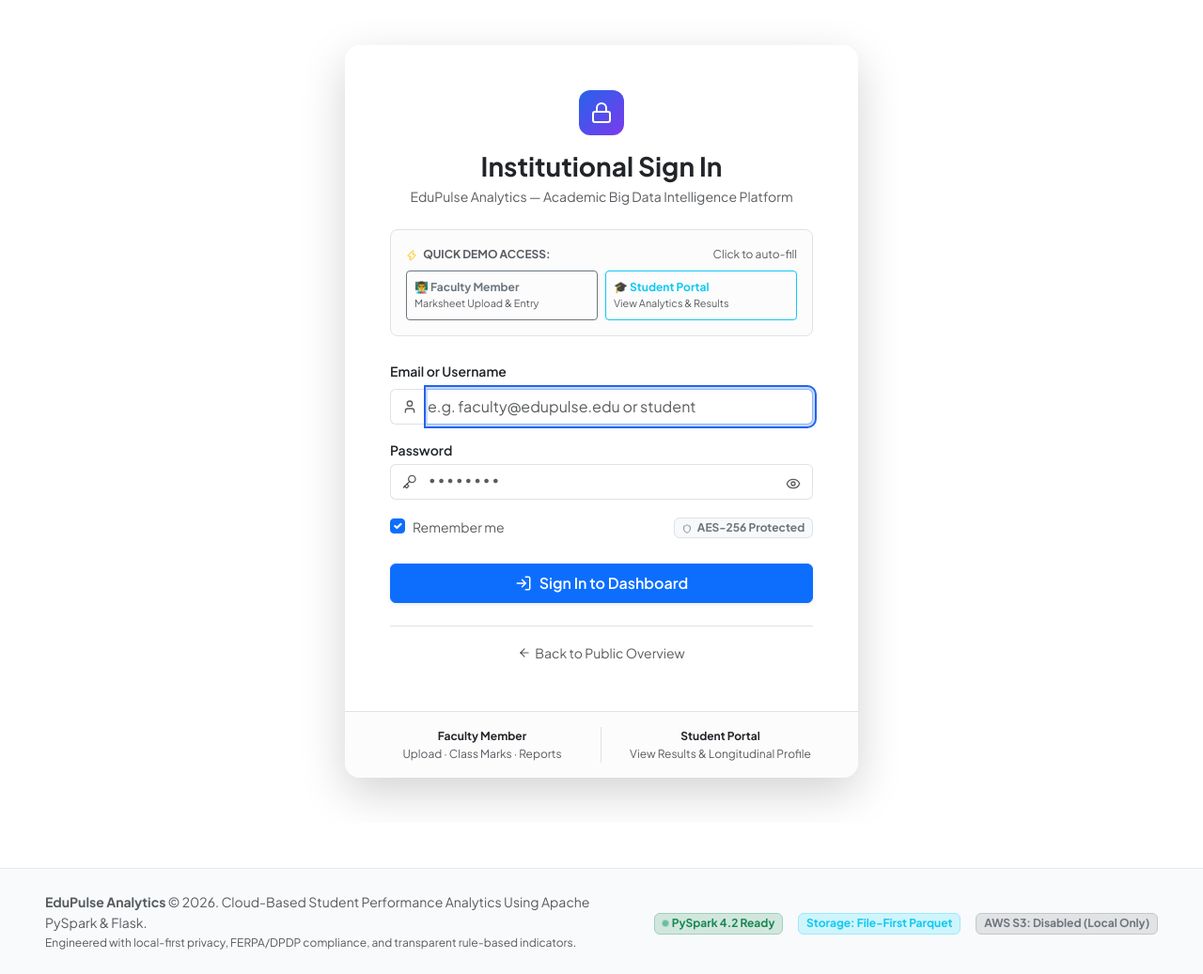
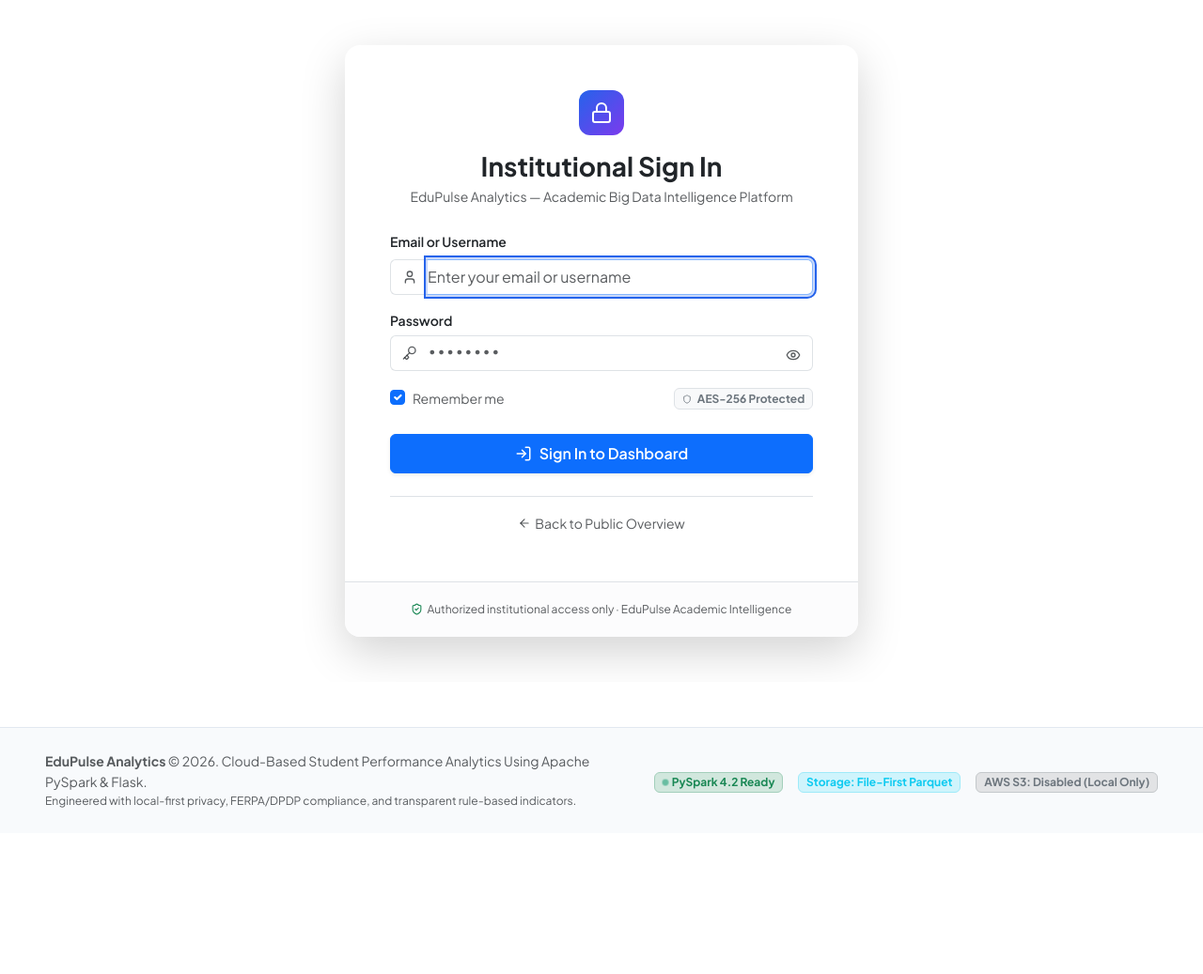
Before and after one commit to Abhinaiinjeti/Student-Performance-Analytics, a Flask app: page /login in a window 1280 px wide; the page is wider, and only the part inside the window is pictured. Shown: the part 79-1116 px from the top of that part at 94% size. After the commit the page ends 939 px from the top of that part, so only its background shows below. Run offline with Flask 3, Linux system fonts and the light colour scheme; some libraries are stand-ins or nearby versions.

Commit message:
Remove demo role buttons and role hints from login page

```diff
--- a/dashboard/templates/login.html
+++ b/dashboard/templates/login.html
@@ -35,30 +35,6 @@
                             {% endif %}
                         {% endwith %}
 
-                        <!-- Quick Role Demo Selector -->
-                        <div class="mb-4 p-3 rounded-3 bg-light-subtle border">
-                            <div class="d-flex align-items-center justify-content-between mb-2">
-                                <span class="extra-small text-uppercase fw-bold text-muted">
-                                    <i data-lucide="zap" style="width: 12px; height: 12px;" class="text-warning me-1"></i> Quick Demo Access:
-                                </span>
-                                <span class="extra-small text-muted">Click to auto-fill</span>
-                            </div>
-                            <div class="row g-2">
-                                <div class="col-6">
-                                    <button type="button" class="btn btn-outline-secondary btn-sm w-100 py-2 text-start" onclick="fillCredentials('faculty@edupulse.edu', 'Faculty@123', 'faculty')" title="Faculty Member - Upload & Class Marks">
-                                        <div class="fw-bold extra-small text-truncate">👨‍🏫 Faculty Member</div>
-                                        <div class="text-muted extra-small" style="font-size: 0.68rem;">Marksheet Upload & Entry</div>
-                                    </button>
-                                </div>
-                                <div class="col-6">
-                                    <button type="button" class="btn btn-outline-info btn-sm w-100 py-2 text-start" onclick="fillCredentials('student@edupulse.edu', 'Student@123', 'student')" title="Student - View Only Analytics">
-                                        <div class="fw-bold extra-small text-truncate">🎓 Student Portal</div>
-                                        <div class="text-muted extra-small" style="font-size: 0.68rem;">View Analytics & Results</div>
-                                    </button>
-                                </div>
-                            </div>
-                        </div>
-
                         <!-- Login Form -->
                         <form method="POST" action="{{ url_for('auth.login') }}" id="loginForm">
                             <input type="hidden" name="next" value="{{ next }}">
@@ -69,14 +45,13 @@
                                     <span class="input-group-text bg-white border-end-0 text-muted">
                                         <i data-lucide="user" style="width: 16px; height: 16px;"></i>
                                     </span>
-                                    <input type="text" class="form-control border-start-0 ps-0" id="identifier" name="identifier" value="{{ identifier or '' }}" placeholder="e.g. faculty@edupulse.edu or student" required autocomplete="username" autofocus>
+                                    <input type="text" class="form-control border-start-0 ps-0" id="identifier" name="identifier" value="{{ identifier or '' }}" placeholder="Enter your email or username" required autocomplete="username" autofocus>
                                 </div>
                             </div>
 
                             <div class="mb-3">
                                 <div class="d-flex justify-content-between align-items-center mb-1">
                                     <label for="password" class="form-label small fw-semibold text-dark mb-0">Password</label>
-                                    <span class="extra-small text-muted" id="selectedRoleLabel"></span>
                                 </div>
                                 <div class="input-group">
                                     <span class="input-group-text bg-white border-end-0 text-muted">
@@ -113,18 +88,12 @@
                         </div>
                     </div>
 
-                    <!-- Role Permissions Footer Matrix -->
-                    <div class="bg-light-subtle px-4 py-3 border-top">
-                        <div class="row g-2 extra-small text-muted text-center">
-                            <div class="col-6 border-end">
-                                <span class="fw-bold d-block text-dark">Faculty Member</span>
-                                <span>Upload · Class Marks · Reports</span>
-                            </div>
-                            <div class="col-6">
-                                <span class="fw-bold d-block text-dark">Student Portal</span>
-                                <span>View Results & Longitudinal Profile</span>
-                            </div>
-                        </div>
+                    <!-- Institutional Security Notice -->
+                    <div class="bg-light-subtle px-4 py-3 border-top text-center">
+                        <span class="extra-small text-muted d-inline-flex align-items-center gap-1">
+                            <i data-lucide="shield-check" style="width: 13px; height: 13px;" class="text-success"></i>
+                            Authorized institutional access only · EduPulse Academic Intelligence
+                        </span>
                     </div>
                 </div>
             </div>
@@ -135,24 +104,6 @@
 
 {% block extra_js %}
 <script>
-function fillCredentials(id, pwd, roleName) {
-    document.getElementById('identifier').value = id;
-    document.getElementById('password').value = pwd;
-    const label = document.getElementById('selectedRoleLabel');
-    if (label) {
-        label.textContent = 'Selected: ' + roleName.toUpperCase();
-        label.className = 'extra-small text-primary fw-bold';
-    }
-    // Highlight submit button
-    const btn = document.getElementById('submitBtn');
-    btn.classList.add('btn-success');
-    btn.classList.remove('btn-primary');
-    setTimeout(() => {
-        btn.classList.remove('btn-success');
-        btn.classList.add('btn-primary');
-    }, 600);
-}
-
 function togglePasswordVisibility() {
     const pwdInput = document.getElementById('password');
     const icon = document.getElementById('passwordToggleIcon');
```
